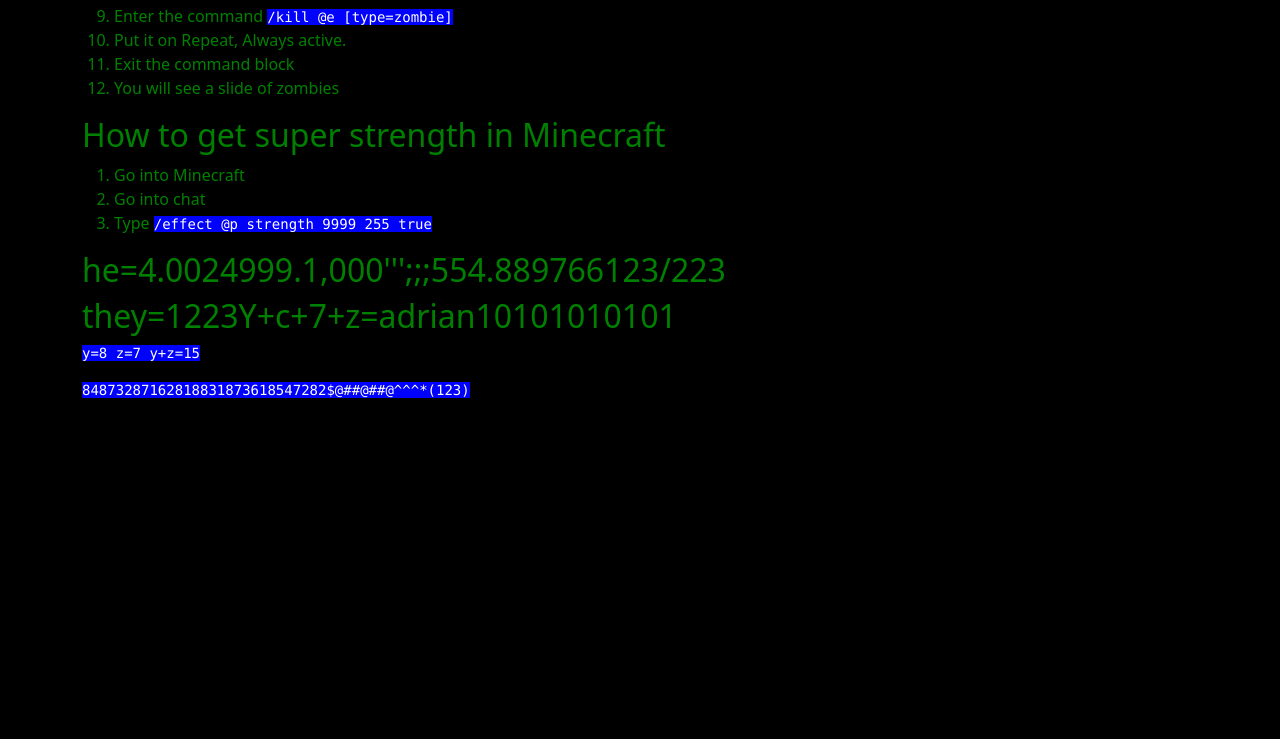
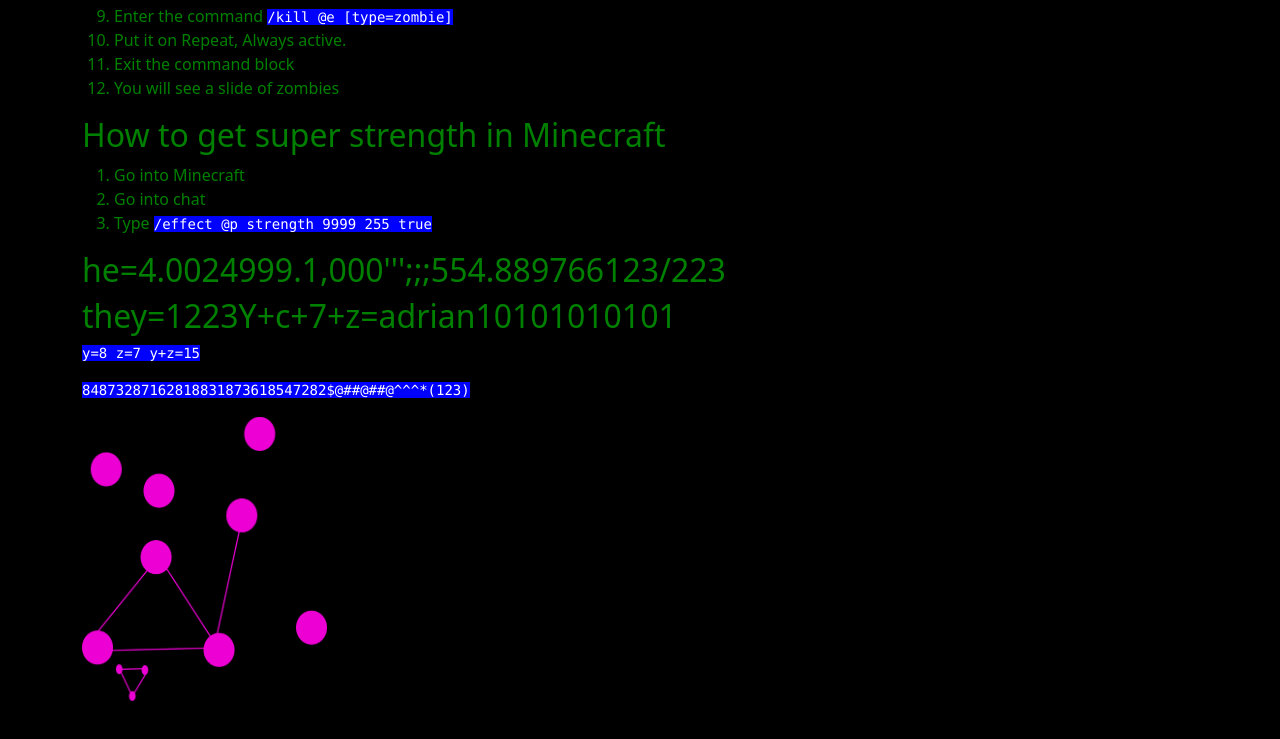
Before and after one commit to st3phhays/hacker-website, a plain HTML site: page index.html in a window 1280 px wide. Shown: the part 679-1418 px from the top of the page. Before the commit the page ends 1144 px from the top, so only its background shows below. Drawn offline with nearby package versions, Linux system fonts and the light colour scheme.

Commit message:
Add particle image to home

```diff
--- a/index.html
+++ b/index.html
@@ -78,9 +78,14 @@
         <h2>they=1223Y+c+7+z=adrian10101010101</h2>
         <p><code>y=8 z=7 y+z=15</code></p>
         <p><code>84873287162818831873618547282$@##@##@^^^*(123)</code></p>
+        <div class="text-center col-sm-4">
+          <img class="img-fluid" src="assets/images/matter-test-particles.png" alt="Matter Particles" />
+        </div>
       </div>
       <div class="col-sm-4">
-        <div class="text-center"><img class="img-fluid img-geometry-steve" src="assets/images/geometry-steve.png" alt="Geometry Steve" /></div>
+        <div class="text-center">
+          <img class="img-fluid img-geometry-steve" src="assets/images/geometry-steve.png" alt="Geometry Steve" />
+        </div>
       </div>
     </div>
   </div>
```
